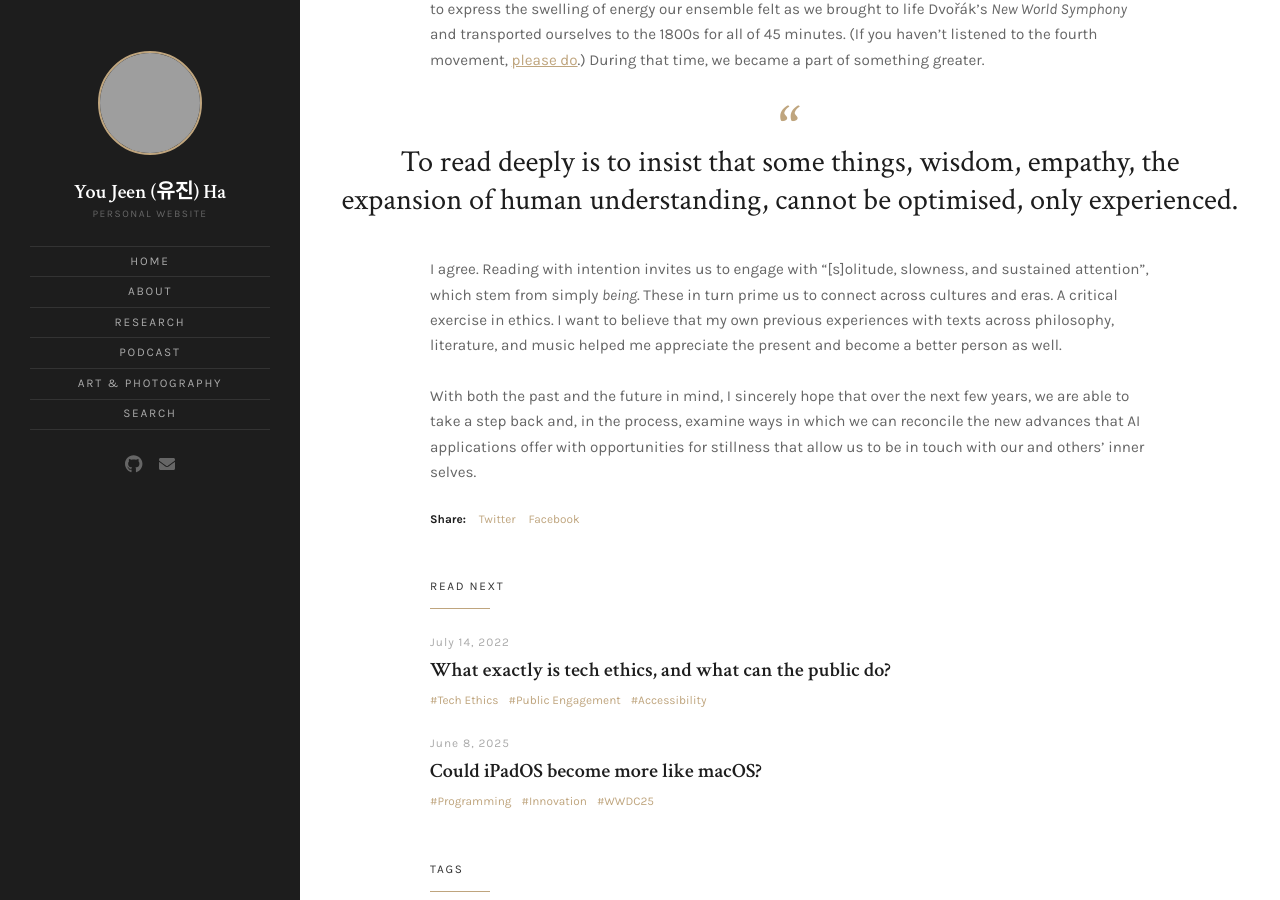
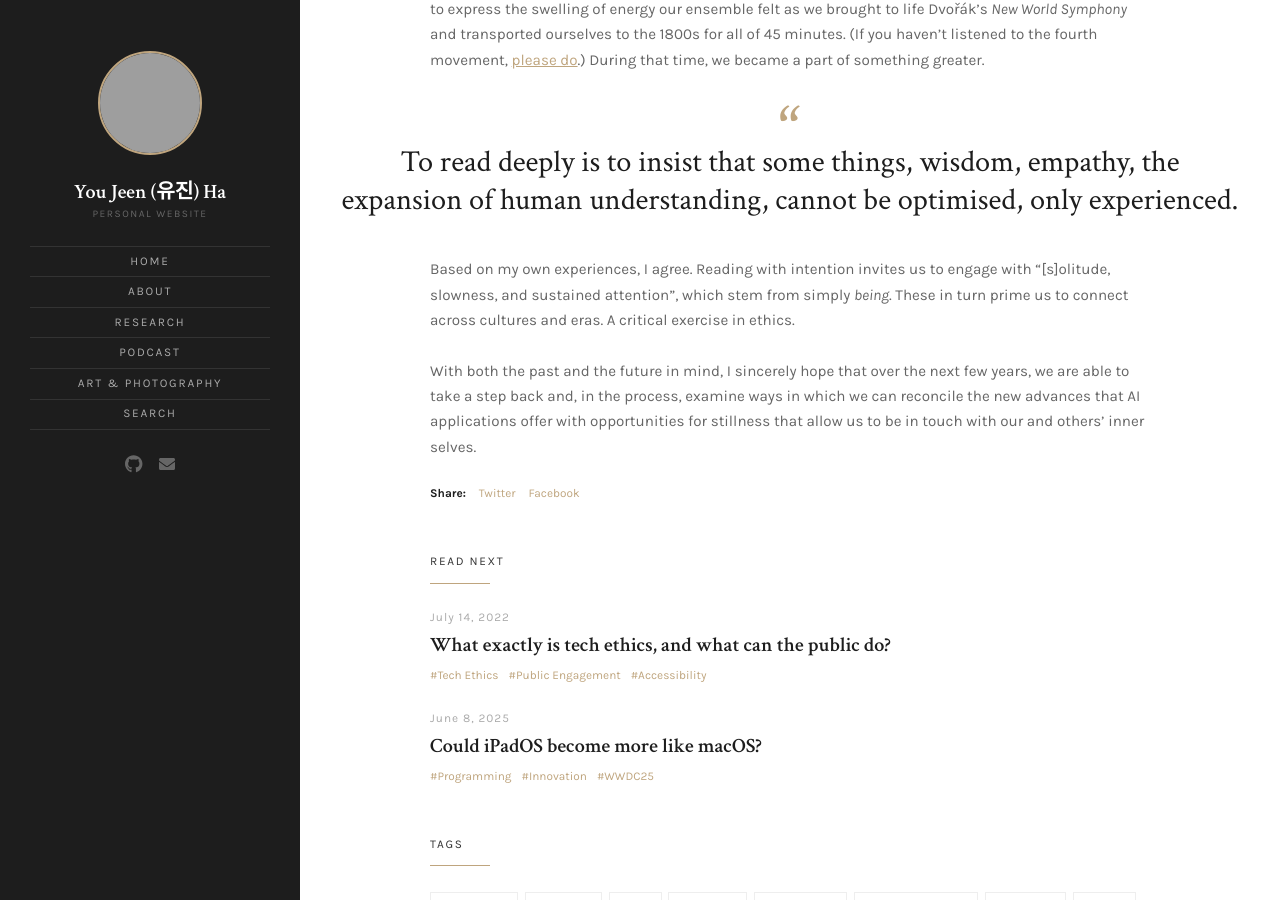
Before and after one commit to hyoujeen/hyoujeen.github.io, a Jekyll site: the page built from _posts/2025-05-31-deep-reading-in-the-age-of-algorithms.md, in a window 1280 px wide and 900 px high, scrolled down 1387 px, cut to the strip 0-900 px from the top of the window. Built offline with Jekyll 4.4.1, drawn with Linux system fonts in a browser that asks for light colours; grey boxes are pictures that could not be loaded.

Commit message:
Update 2025-05-31-deep-reading-in-the-age-of-algorithms.md

```diff
--- a/_posts/2025-05-31-deep-reading-in-the-age-of-algorithms.md
+++ b/_posts/2025-05-31-deep-reading-in-the-age-of-algorithms.md
@@ -22,7 +22,6 @@ If I remember correctly, my high school music teacher said something similar as
 
 > To read deeply is to insist that some things, wisdom, empathy, the expansion of human understanding, cannot be optimised, only experienced.
 
-I agree. Reading with intention invites us to engage with "[s]olitude, slowness, and sustained attention", which stem from simply <i>being</i>. These in turn prime us to connect across cultures and eras. A critical exercise in ethics.
-I want to believe that my own previous experiences with texts across philosophy, literature, and music helped me appreciate the present and become a better person as well.
+Based on my own experiences, I agree. Reading with intention invites us to engage with "[s]olitude, slowness, and sustained attention", which stem from simply <i>being</i>. These in turn prime us to connect across cultures and eras. A critical exercise in ethics.
 
 With both the past and the future in mind, I sincerely hope that over the next few years, we are able to take a step back and, in the process, examine ways in which we can reconcile the new advances that AI applications offer with opportunities for stillness that allow us to be in touch with our and others' inner selves.
```
